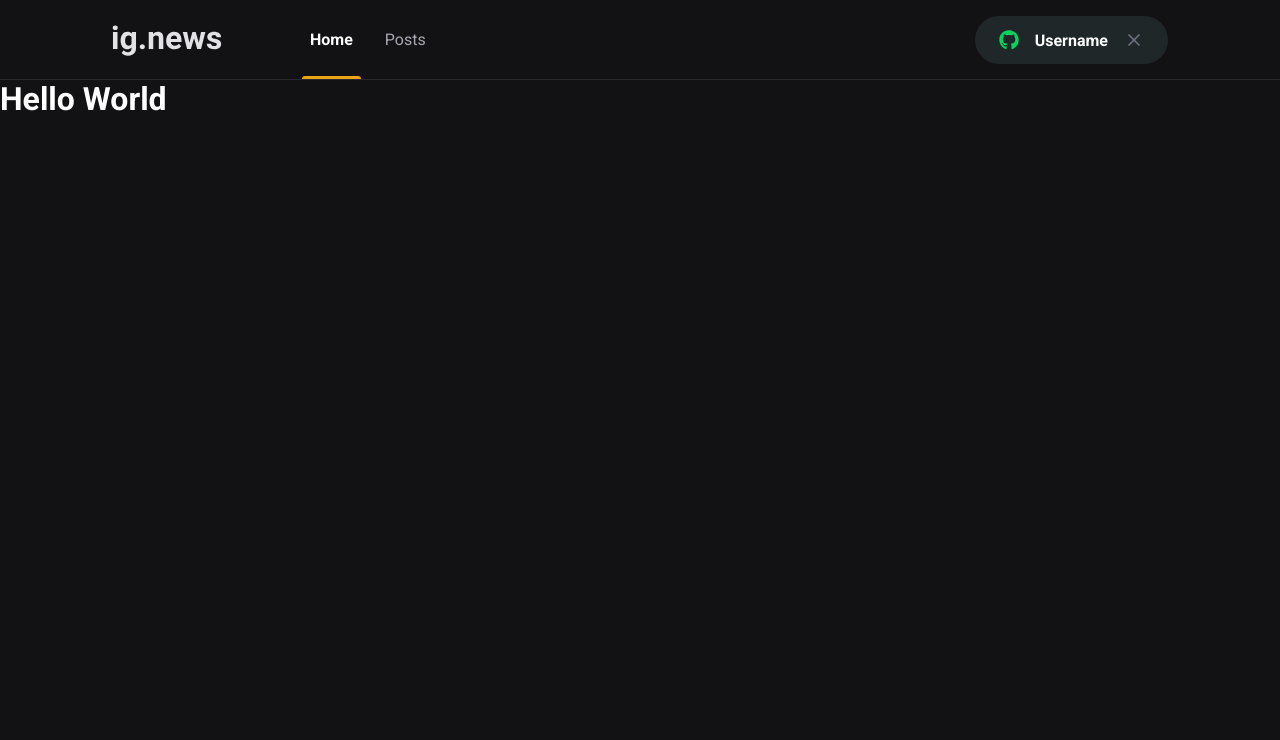
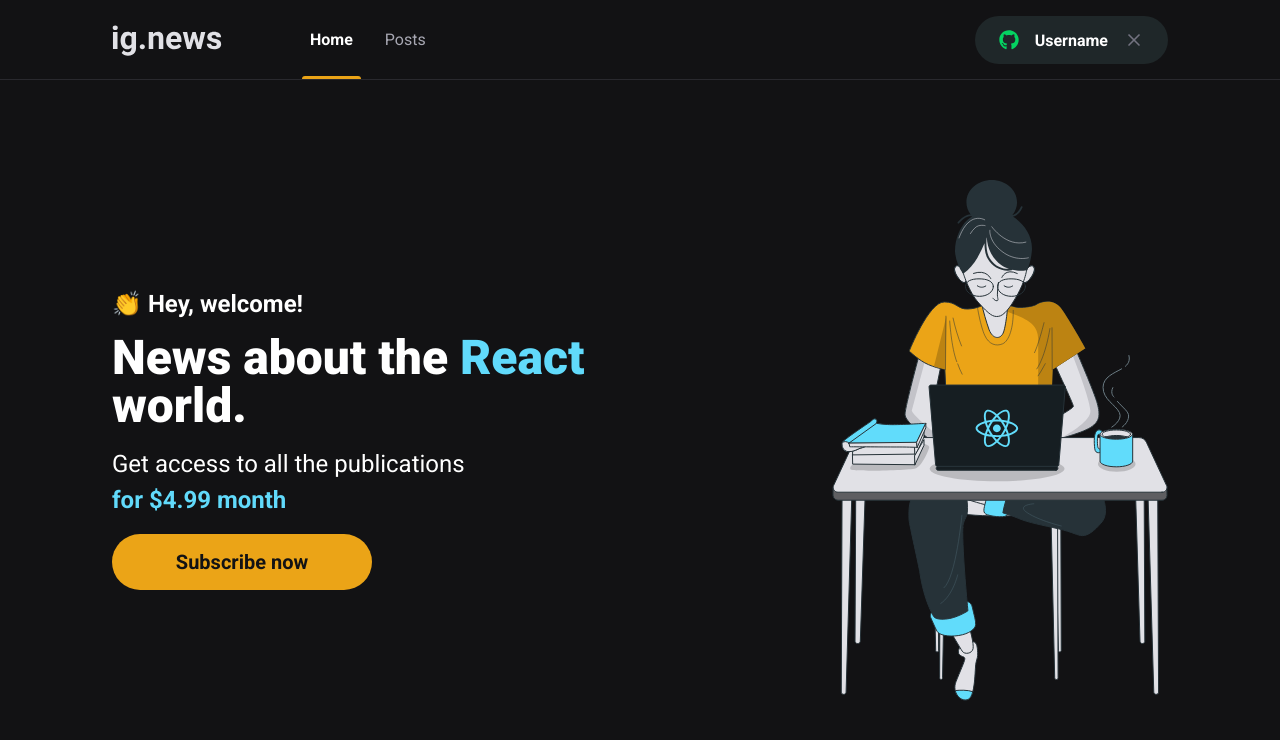
Before and after one commit to RafaelManfrim/Ignite-React-Ignews, a Next.js app: page / in a window 1280 px wide. Shown: the top 740 px of the page. Built offline with nearby package versions, Linux system fonts and the light colour scheme.

Commit message:
Pagina home desenvolvida

```diff
--- /dev/null
+++ b/src/components/SubscribeButton/index.tsx
@@ -0,0 +1,9 @@
+import styles from './styles.module.scss'
+
+export const SubscribeButton = () => {
+    return (
+        <button type="button" className={styles.subscribeButton}>
+            Subscribe now
+        </button>
+    )
+}
--- /dev/null
+++ b/src/components/SubscribeButton/styles.module.scss
@@ -0,0 +1,20 @@
+.subscribeButton {
+    height: 3.5rem;
+    width: 260px;
+    border: 0;
+    border-radius: 1.75rem;
+    background-color: var(--yellow-500);
+    color: var(--gray-900);
+    font-size: 1.25rem;
+    font-weight: bold;
+
+    display: flex;
+    align-items: center;
+    justify-content: center;
+
+    transition: filter 0.2s;
+
+    &:hover {
+        filter: brightness(0.8);
+    }
+}
--- /dev/null
+++ b/src/pages/home.module.scss
@@ -0,0 +1,43 @@
+.contentContainer {
+    max-width: 1120px;
+    margin: 0 auto;
+    padding: 0 2rem;
+    height: calc(100vh - 5rem);
+
+    display: flex;
+    align-items: center;
+    justify-content: space-between;
+
+    .hero {
+        max-width: 600px;
+
+        > span {
+            font-size: 1.5rem;
+            font-weight: bold;
+        }
+
+        h1 {
+            font-size: 3rem;
+            line-height: 3rem;
+            font-weight: 900;
+            margin-top: 1rem;
+
+            span {
+                color: var(--cyan-500);
+            }
+
+        }
+
+        p {
+            font-size: 1.5rem;
+            line-height: 2.25rem;
+            margin-top: 1rem;
+            margin-bottom: 1rem;
+
+            span {
+                color: var(--cyan-500);
+                font-weight: bold;
+            }
+        }
+    }
+}
--- a/src/pages/index.tsx
+++ b/src/pages/index.tsx
@@ -1,12 +1,25 @@
 import Head from 'next/head'
+import { SubscribeButton } from '../components/SubscribeButton'
+import styles from './home.module.scss'
 
 export default function Home() {
   return (
     <>
       <Head>
-        <title>Início | Ignews</title>
+        <title>Home | Ignews</title>
       </Head>
-      <h1>Hello World</h1>
+      <main className={styles.contentContainer}>
+        <section className={styles.hero}>
+          <span>👏 Hey, welcome! </span>
+          <h1>News about the <span>React</span> world.</h1>
+          <p>
+            Get access to all the publications <br />
+            <span>for $4.99  month</span>
+          </p>
+          <SubscribeButton />
+        </section>
+        <img src="/images/avatar.svg" alt="Girl coding" />
+      </main>
     </>
   )
 }
```
